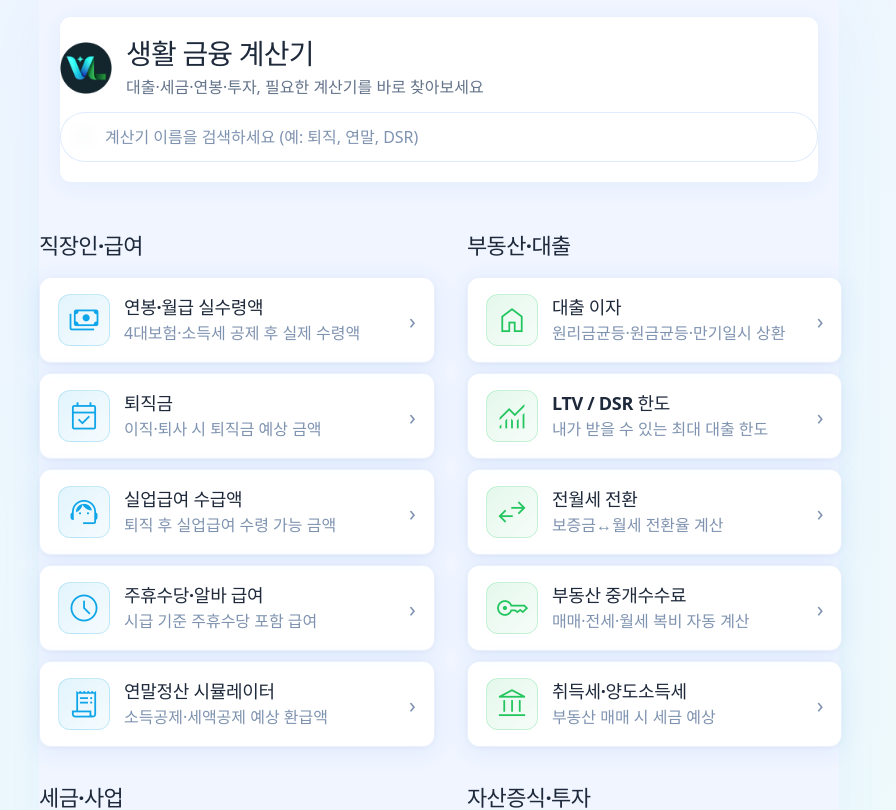
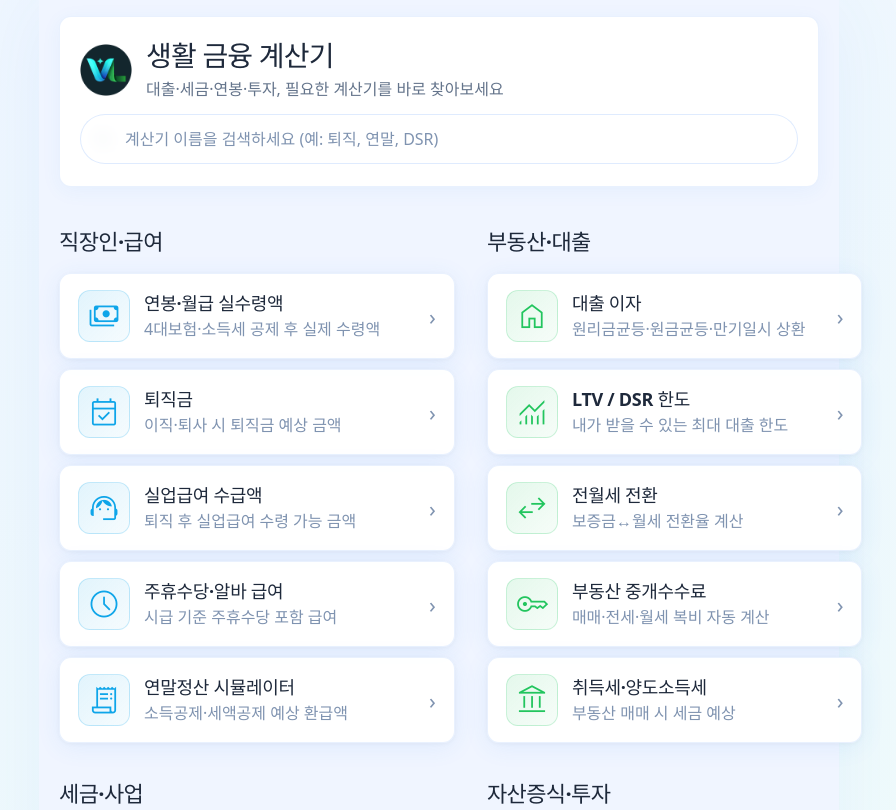
Before and after one commit to bk881234-cyber/financial-calculator, a React (Vite) app: page / in a window 1280 px wide. Shown: the top 810 px of the page, without its empty margins (201-1097 px from the left). Built offline with nearby package versions, Linux system fonts and the light colour scheme; a web font is replaced by a local one.

Commit message:
fix: Synchronize header/grid alignment and remove sticky

```diff
--- a/src/index.css
+++ b/src/index.css
@@ -916,9 +916,6 @@ input, select, textarea, button { font-family: inherit; font-size: inherit; }
 /* ── 포털 홈 헤더 (투명화 및 컨텐츠 카드화) ── */
 .portal-home-header {
   padding: 16px 20px;
-  position: sticky;
-  top: 0;
-  z-index: 100;
   display: flex;
   justify-content: center;
 }
@@ -929,7 +926,7 @@ input, select, textarea, button { font-family: inherit; font-size: inherit; }
   background: white;
   border: 1.5px solid var(--border-card);
   border-radius: var(--r-lg);
-  padding: 20px 0; /* 좌우 여백 제거하여 꽉 채움 */
+  padding: 22px 20px; /* 좌우 20px 패딩으로 하단 메뉴와 라인 일치 */
   box-shadow: 0 4px 20px rgba(59,130,246,0.06);
 }
 
@@ -1046,7 +1043,7 @@ input, select, textarea, button { font-family: inherit; font-size: inherit; }
 /* ── 포털 메인 (헤더 카드와 칼정렬) ── */
 .portal-main {
   flex: 1;
-  padding: 24px 20px 32px;
+  padding: 16px 20px 32px;
   display: flex;
   flex-direction: column;
   gap: 32px;
@@ -1061,7 +1058,7 @@ input, select, textarea, button { font-family: inherit; font-size: inherit; }
     display: grid;
     grid-template-columns: 1fr 1fr;
     gap: 32px;
-    padding: 28px 0 40px; /* 좌우 패딩 제거하여 헤더 카드 끝단과 정렬 */
+    padding: 20px 20px 40px; /* 20px 패딩으로 헤더 내용과 라인 일치 */
     align-items: start;
   }
 }
```
